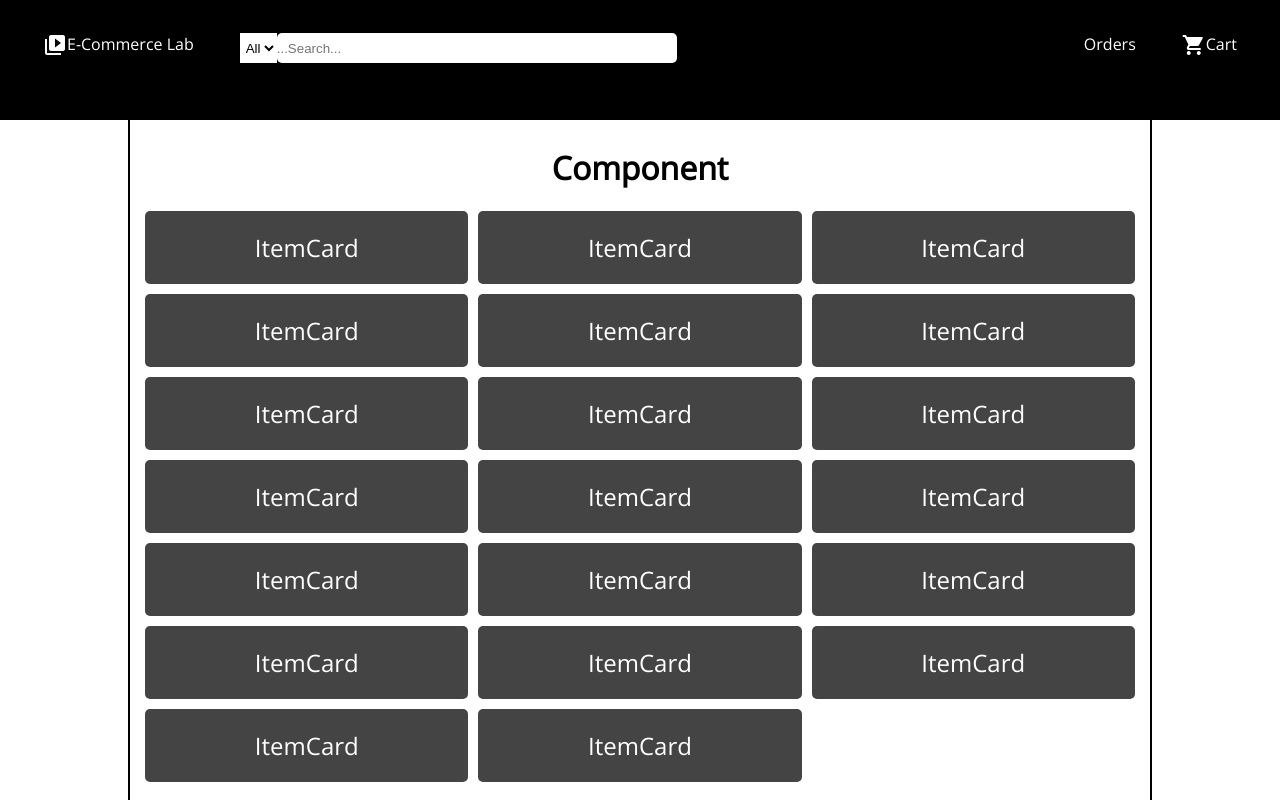
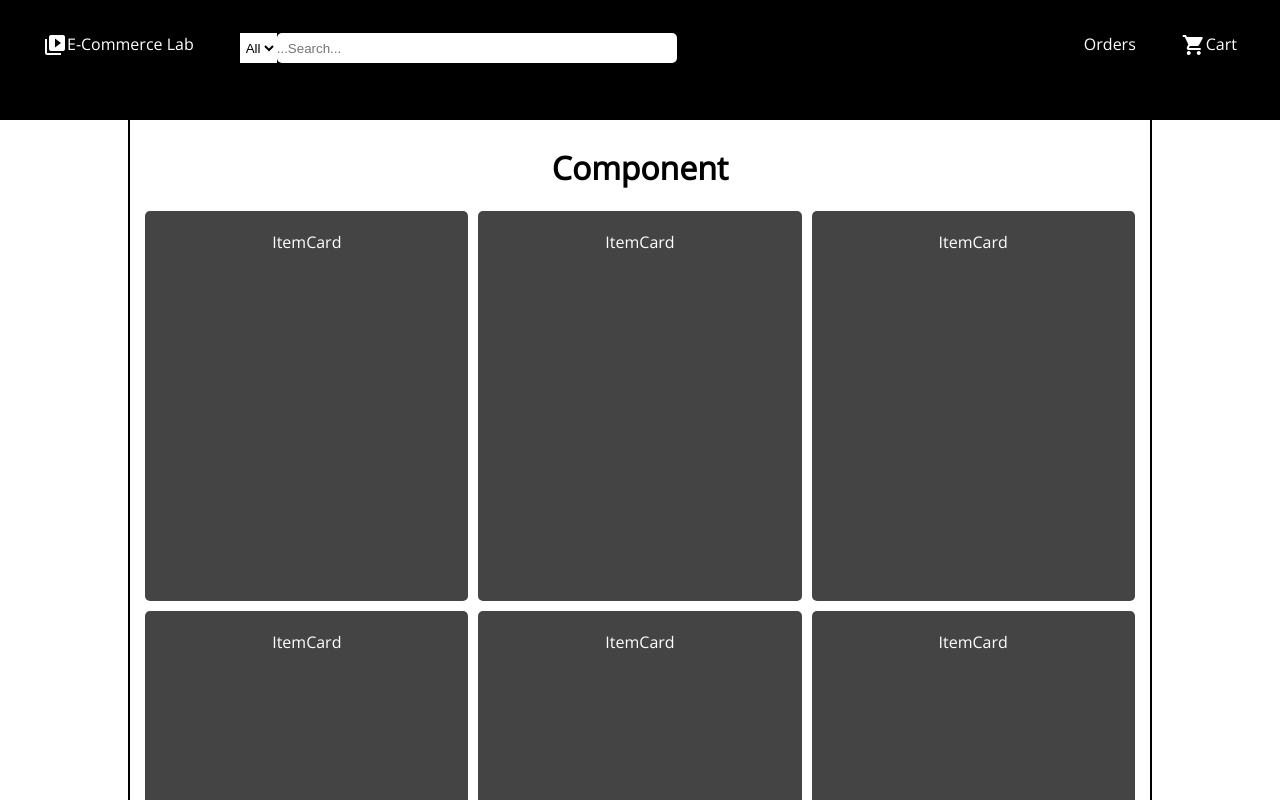
Before and after one commit to reireynoso/block-flix-lab, a React (Create React App) app: page / in a window 1280 px wide. Built offline with nearby package versions, Linux system fonts and the light colour scheme; data requests are answered from the project's data file.

Commit message:
css update

```diff
--- a/src/App.css
+++ b/src/App.css
@@ -20,15 +20,16 @@ body{
   background-color: #fff;
   color: #444;
   justify-content: center;
+  /* overflow-y: scroll; */
 }
 
 .item-card {
   background-color: #444;
   color: #fff;
+  height: 350px;
   border-radius: 5px;
   padding: 20px;
-  font-size: 150%;
-  align-self: stretch;
+  /* font-size: 150%; */
 }
 
 .main-component {
@@ -38,8 +39,8 @@ body{
   padding: 5px;
   margin: 0 10%;
   height: 85vh;
+  text-align: center;
   overflow-y: scroll;
-  text-align: center;
 }
 
 .left-menu {
```
